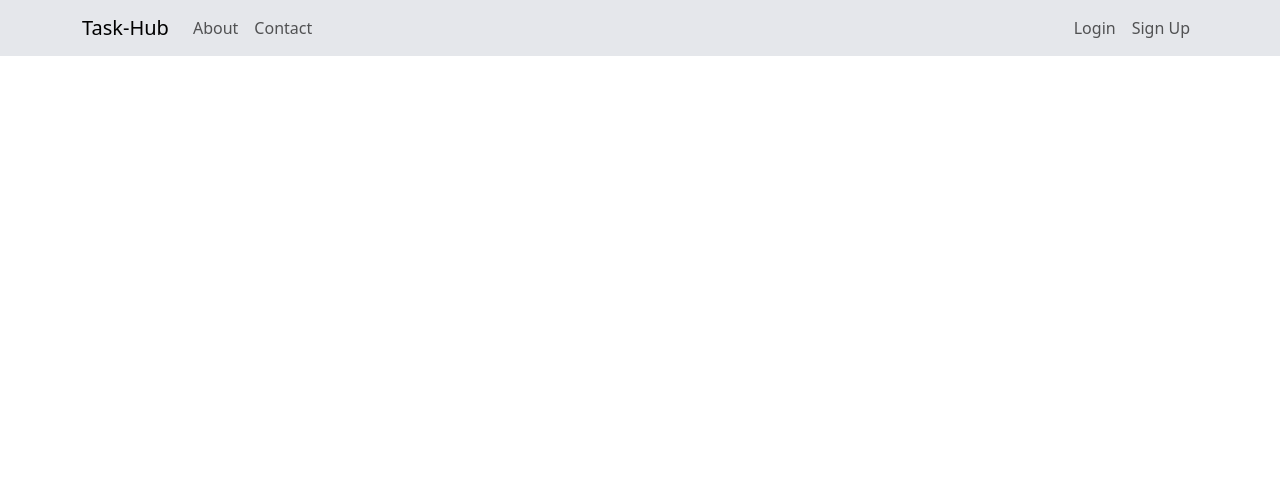
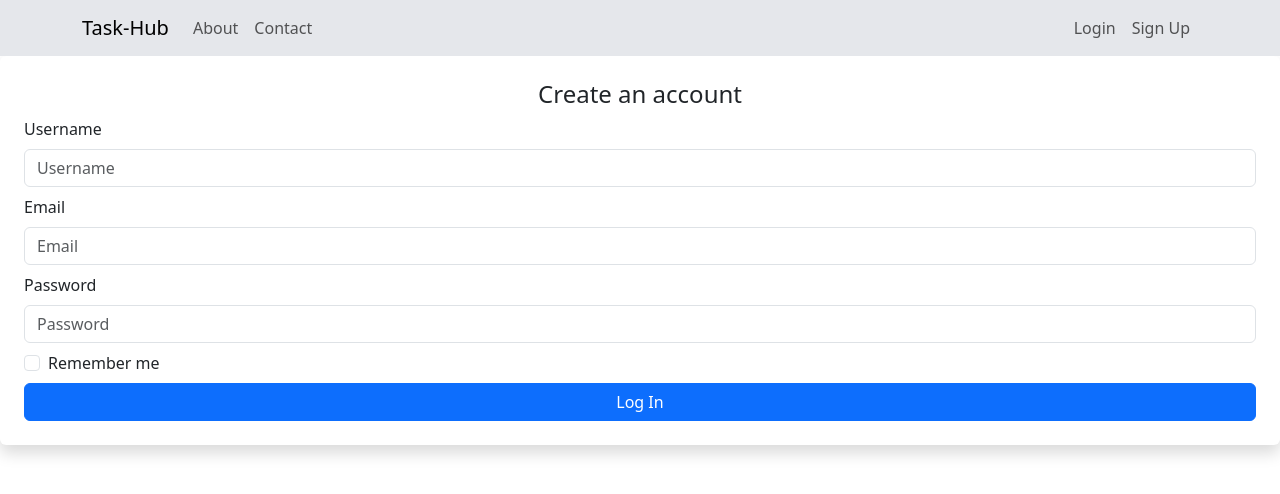
Before and after one commit to jyotirmaygithub/Note-Vault, a React (Create React App) app: page /signup in a window 1280 px wide. Shown: the top 494 px of the page. Built offline with nearby package versions, Linux system fonts and the light colour scheme.

Commit message:
Feat : sign up feature

```diff
--- a/src/App.js
+++ b/src/App.js
@@ -6,6 +6,7 @@ import Contact from "./pages/Contact"
 import {NoteContextFun} from "./Context/NoteContext"
 import { BrowserRouter as Router, Routes, Route } from "react-router-dom";
 import LogIn from "./pages/LogIn";
+import SignUp from "./pages/SignUp";
 
 
 export default function App() {
@@ -19,6 +20,7 @@ export default function App() {
             <Route exact path="/about" element={<About />} />
             <Route exact path="/contact" element={<Contact />} />
             <Route exact path="/login" element={<LogIn />} />
+            <Route exact path="/signup" element={<SignUp />} />
           </Routes>
         </Router>
       </NoteContextFun>
--- a/src/components/CustomNavbar.js
+++ b/src/components/CustomNavbar.js
@@ -17,7 +17,7 @@ export default function CustomNavbar() {
           </Nav>
           <Nav>
             <Link to="/login" className="nav-link">Login</Link>
-            <Link to="#signup" className="nav-link">Sign Up</Link>
+            <Link to="/signup" className="nav-link">Sign Up</Link>
           </Nav>
         </Navbar.Collapse>
       </Container>
--- /dev/null
+++ b/src/pages/SignUp.js
@@ -0,0 +1,105 @@
+import React, { useState } from "react";
+import { Form, Button, Alert } from "react-bootstrap";
+// import "./login.css";
+// import BackgroundImage from "../../assets/images/background.png";
+// import Logo from "../../assets/images/logo.png";
+
+const Login = () => {
+  const [inputUsername, setInputUsername] = useState("");
+  const [inputPassword, setInputPassword] = useState("");
+
+  const [show, setShow] = useState(false);
+  const [loading, setLoading] = useState(false);
+
+  const handleSubmit = async (event) => {
+    event.preventDefault();
+    setLoading(true);
+    await delay(500);
+    console.log(`Username :${inputUsername}, Password :${inputPassword}`);
+    if (inputUsername !== "admin" || inputPassword !== "admin") {
+      setShow(true);
+    }
+    setLoading(false);
+  };
+
+  function delay(ms) {
+    return new Promise((resolve) => setTimeout(resolve, ms));
+  }
+
+  return (
+    <div
+      className="sign-in__wrapper"
+    //   style={{ backgroundImage: `url(${BackgroundImage})` }}
+    >
+      {/* Overlay */}
+      <div className="sign-in__backdrop"></div>
+      {/* Form */}
+      <Form className="shadow p-4 bg-white rounded" onSubmit={handleSubmit}>
+        {/* Header */}
+        {/* <img
+          className="img-thumbnail mx-auto d-block mb-2"
+          src={Logo}
+          alt="logo"
+        /> */}
+        <div className="h4 mb-2 text-center">Create an account</div>
+        {/* ALert */}
+        {show ? (
+          <Alert
+            className="mb-2"
+            variant="danger"
+            onClose={() => setShow(false)}
+            dismissible
+          >
+            Incorrect username or password.
+          </Alert>
+        ) : (
+          <div />
+        )}
+        <Form.Group className="mb-2" controlId="username">
+          <Form.Label>Username</Form.Label>
+          <Form.Control
+            type="text"
+            value={inputUsername}
+            placeholder="Username"
+            onChange={(e) => setInputUsername(e.target.value)}
+            required
+          />
+        </Form.Group>
+        <Form.Group className="mb-2" controlId="email">
+          <Form.Label>Email</Form.Label>
+          <Form.Control
+            type="text"
+            value={inputUsername}
+            placeholder="Email"
+            onChange={(e) => setInputUsername(e.target.value)}
+            required
+          />
+        </Form.Group>
+        <Form.Group className="mb-2" controlId="password">
+          <Form.Label>Password</Form.Label>
+          <Form.Control
+            type="password"
+            value={inputPassword}
+            placeholder="Password"
+            onChange={(e) => setInputPassword(e.target.value)}
+            required
+          />
+        </Form.Group>
+        <Form.Group className="mb-2" controlId="checkbox">
+          <Form.Check type="checkbox" label="Remember me" />
+        </Form.Group>
+        {!loading ? (
+          <Button className="w-100" variant="primary" type="submit">
+            Log In
+          </Button>
+        ) : (
+          <Button className="w-100" variant="primary" type="submit" disabled>
+            Logging In...
+          </Button>
+        )}
+      </Form>
+    </div>
+  );
+};
+
+export default Login;
```
